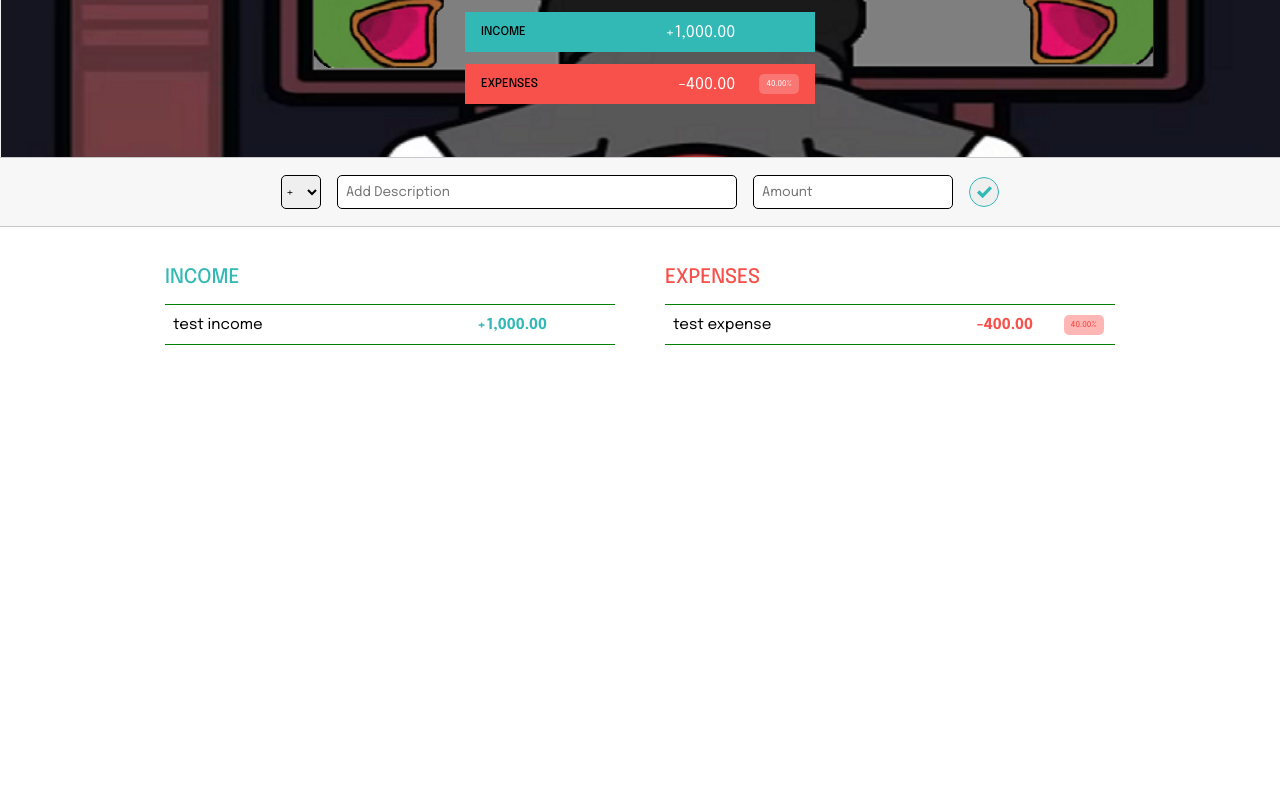
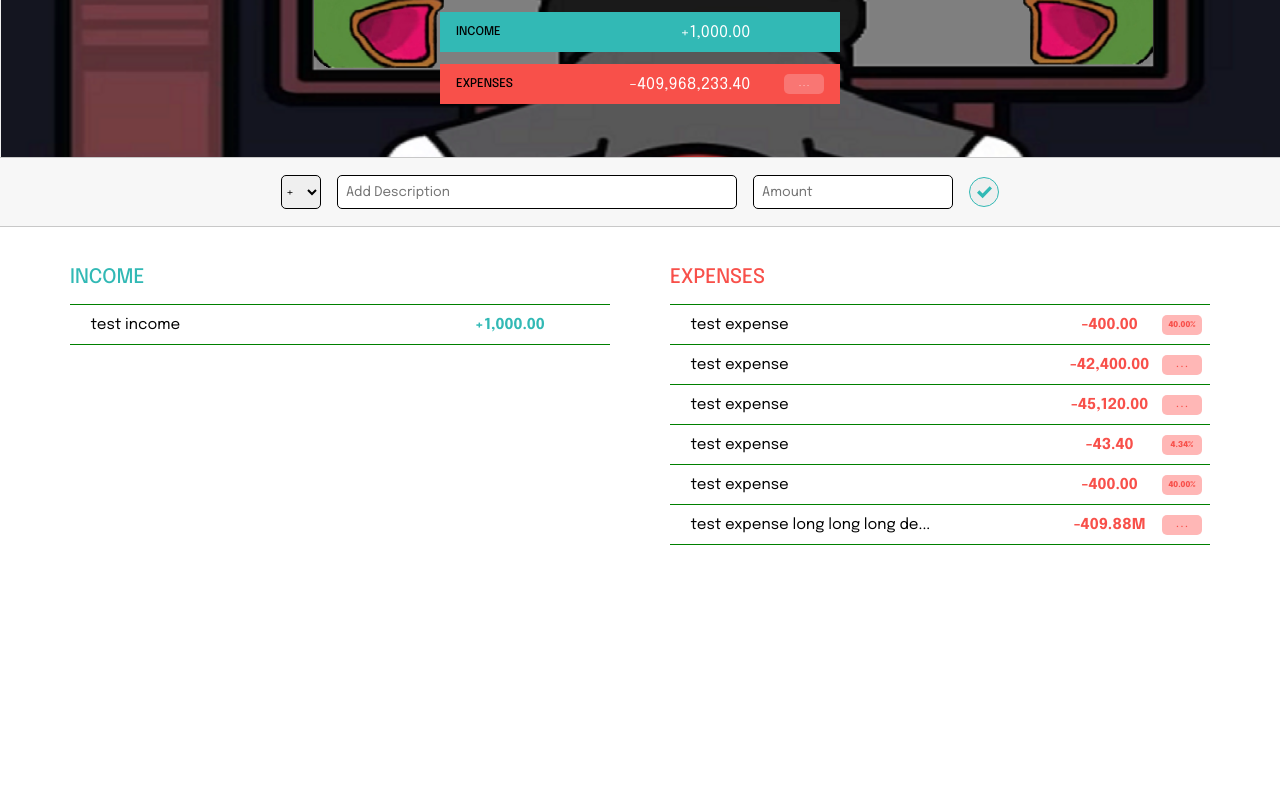
Before and after one commit to jhake/AvionExpenseTracker, a plain HTML site: page index.html in a window 1280 px wide. Shown: the part 143-933 px from the top of the page. Drawn offline with Linux system fonts and the light colour scheme.

Commit message:
Many changes

```diff
--- a/index.html
+++ b/index.html
@@ -43,7 +43,7 @@
                     <option value="-">-</option>
                 </select>
                 <input type="text" id="inputDescription" placeholder="Add Description" required>
-                <input type="number" id="inputAmount" placeholder="Amount" step="any" required>
+                <input type="number" id="inputAmount" placeholder="Amount" step="any" max="10E15" required>
                 <button id="submit">
                     <svg xmlns="http://www.w3.org/2000/svg" width="24" height="24" viewBox="0 0 24 24"><path d="M20.285 2l-11.285 11.567-5.286-5.011-3.714 3.716 9 8.728 15-15.285z"/></svg>
                 </button>
@@ -56,36 +56,11 @@
             <div id="incomeContainer">
                 <h2>INCOME</h2>
                 <ul>
-                    <!-- <li>
-                        <h3>
-                            Paycheck
-                        </h3>
-                        <span class="amount">
-                            1000
-                        </span>
-                        <span class="cross-button">
-                            X
-                        </span>
-                    </li> -->
                 </ul>
             </div>
             <div id="expenseContainer">
                 <h2>EXPENSES</h2>
                 <ul>
-                    <!-- <li>
-                        <h3>
-                            Rent
-                        </h3>
-                        <span class="amount">
-                            -10000
-                        </span>
-                        <span class="cross-button">
-                            X
-                        </span>
-                        <div class="percent">
-                            10%
-                        </div>
-                    </li> -->
                 </ul>
             </div>
         </div>
--- a/script.js
+++ b/script.js
@@ -19,6 +19,11 @@ window.onload = function() {
     // Example entries, as if loaded from database
     entries.push(new Entry("test income", 1000))
     entries.push(new Entry("test expense", -400))
+    entries.push(new Entry("test expense", -42400))
+    entries.push(new Entry("test expense", -45120))
+    entries.push(new Entry("test expense", -43.400))
+    entries.push(new Entry("test expense", -400))
+    entries.push(new Entry("test expense long long long description", -409879870))
     updateDisplays()
 }
 
@@ -36,25 +41,31 @@ const Entry = function(description, amount) {
 
         percentContainer.className = "percent-container"
         amountElement.className = "amount"
-        crossButton.className = "cross-button"
+        crossButton.className = "cross-button hidden"
         percentElement.className = "percent"
 
         percentContainer.appendChild(percentElement)
 
-        descriptionElement.innerHTML = description.substring(0, 25)
-        if(description.length > 25){
+        descriptionElement.innerHTML = description.substring(0, 30)
+        if(description.length > 30){
             descriptionElement.innerHTML += "..."
         }
-        amountElement.innerHTML = (amount >= 0)? "+" : ""
-        amountElement.innerHTML += (moneyFormatter(amount))
+        console.log(amount)
+        if(amount >= 1E6 || amount <= -1E6) {
+            amountElement.innerHTML += moneyFormatterShort(amount)
+        } else {
+
+            amountElement.innerHTML += moneyFormatter(amount)
+        }
         crossButton.innerHTML = "×"
         crossButton.onclick = removeItem
 
         newLi.appendChild(descriptionElement)
         newLi.appendChild(amountElement)
-        if(amount < 0){
-            newLi.appendChild(percentContainer)
+        if(amount >= 0){
+            percentElement.classList.add("fake")
         }
+        newLi.appendChild(percentContainer)
         newLi.appendChild(crossButton)
 
         newLi.entry = this
@@ -62,8 +73,13 @@ const Entry = function(description, amount) {
         let parent = (amount >= 0)? incomeContainer : expenseContainer
         parent.appendChild(newLi)
 
-        newLi.onmouseover = onmouseoverHandler
-        newLi.onmouseleave = onmouseleaveHandler
+        if(amount >= 1E6 || amount <= -1E6) {
+            amountElement.onmouseover = onmouseoverAmtHandler
+            amountElement.onmouseleave = onmouseleaveAmtHandler
+        }
+
+        newLi.onmouseover = onmouseoverLiHandler
+        newLi.onmouseleave = onmouseleaveLiHandler
 
         return newLi
     } ) ();
@@ -121,15 +137,10 @@ const updateDisplays = function() {
     let totalExpense = getTotalExpense()
     let totalBudget = totalIncome + totalExpense
 
-    incomeDisplay.querySelector("span").innerHTML = "+" + moneyFormatter(totalIncome)
+    incomeDisplay.querySelector("span").innerHTML = moneyFormatter(totalIncome)
     expenseDisplay.querySelector("span").innerHTML = moneyFormatter(totalExpense)
 
-    if(totalBudget >= 0) {
-        totalDisplay.innerHTML = "+"
-    } else {
-        totalDisplay.innerHTML = ""
-    }
-    totalDisplay.innerHTML += moneyFormatter(totalBudget)
+    totalDisplay.innerHTML = moneyFormatter(totalBudget)
 
     entries.forEach( entry => {
         if (entry.amount < 0) {
@@ -183,20 +194,74 @@ const updatePercent = function() {
     percentElement.innerHTML = percentFormatter(-expense/totalIncome)
 }
 
-const onmouseoverHandler = function() {
+const onmouseoverLiHandler = function() {
     let crossButton = this.querySelector(".cross-button")
-    crossButton.classList.add("displayed")
+    crossButton.classList.remove("hidden")
 }
 
-const onmouseleaveHandler = function() {
+const onmouseleaveLiHandler = function() {
     let crossButton = this.querySelector(".cross-button")
-    crossButton.classList.remove("displayed")
+    crossButton.classList.add("hidden")
 }
 
-var moneyFormatter = new Intl.NumberFormat('en-US', {
-    minimumFractionDigits: 2,
-    maximumFractionDigits: 2,
-}).format
+const onmouseoverAmtHandler = function() {
+    let descriptionElement = this.parentElement.querySelector("h3")
+
+    this.classList.add("expanded")
+    descriptionElement.classList.remove("expanded")
+    descriptionElement.classList.add("collapsed")
+
+    this.innerHTML = moneyFormatter(this.parentElement.entry.amount)
+}
+
+const onmouseleaveAmtHandler = function() {
+    let descriptionElement = this.parentElement.querySelector("h3")
+
+    this.classList.remove("expanded")
+    descriptionElement.classList.remove("collapsed")
+
+    this.innerHTML = moneyFormatterShort(this.parentElement.entry.amount)
+}
+
+var moneyFormatterShort = function(num) {
+    let absNum = Math.abs(num)
+    let si = [
+          { value: 1, symbol: "" },
+          { value: 1E3, symbol: "K" },
+          { value: 1E6, symbol: "M" },
+          { value: 1E9, symbol: "B" },
+          { value: 1E12, symbol: "T" },
+          { value: 1E15, symbol: "Q" },
+    ]
+    let i;
+    for (i = si.length - 1; i > 0; i--) {
+        if (absNum >= si[i].value) {
+            break;
+        }
+    }
+
+    let formattedString = (absNum / si[i].value).toFixed(2) + si[i].symbol;
+    if(num >= 0) {
+        formattedString = "+" + formattedString
+    } else {
+        formattedString = "-" + formattedString
+    }
+
+    return formattedString
+}
+
+var moneyFormatter = function(num) {
+    let formattedString = new Intl.NumberFormat('en-US', {
+        minimumFractionDigits: 2,
+        maximumFractionDigits: 2,
+    }).format(num)
+
+    if(num >= 0) {
+        formattedString = "+" + formattedString
+    }
+
+    return formattedString
+}
 
 const percentFormatter = function(value) {
     if(value == Infinity || value == -Infinity || isNaN(value)) {
--- a/styles.css
+++ b/styles.css
@@ -67,7 +67,7 @@ header .percent {
     display: flex;
     align-items: center;
     height: 40px;
-    width: 70%;
+    width: 80%;
     padding: 16px 16px;
     margin-top: 12px;
 }
@@ -173,6 +173,7 @@ button:hover svg {
 
 #expenseIncome .container {
     height: 1000px;
+    width: 1200px;
     padding-top: 40px;
     justify-content: space-around;
 }
@@ -204,6 +205,7 @@ li {
     height: 40px;
     display: flex;
     align-items: center;
+    justify-content: flex-end;
     border-bottom: 1px solid green;
     padding: 0 8px;
 }
@@ -212,17 +214,21 @@ li h3 {
     width: 70%;
     font-size: 15px;
     font-weight: 400;
+    white-space: nowrap;
+    transition: width 0.5s;
 }
 
 li .amount {
     width: 20%;
     font-size: 15px;
     font-weight: 700;
+    transition: width 0.5s;
+    text-align: center;
 }
 
 
 li .percent-container {
-    width: 10%;
+    width: 40px;
     font-size: 8px;
 }
 
@@ -237,11 +243,8 @@ li .percent-container {
     display: flex;
     align-items: center;
     justify-content: center;
-    display: none;
-}
-
-.cross-button.displayed {
     display: flex;
+    margin-left: 8px;
 }
 
 .cross-button:hover {
@@ -253,7 +256,19 @@ li .percent-container {
 li .percent {
     background: rgb(255, 183, 182);
     color: #F8504A;
-    font-weight: 500;
+    font-weight: 800;
+}
+
+li .collapsed {
+    visibility: hidden;
+    width: 0%;
+    transition: width 0.5s;
+}
+
+li .expanded {
+    width: 90%;
+    text-align: center;
+    transition: width 0.5s;
 }
 
 .percent {
@@ -265,3 +280,11 @@ li .percent {
     align-items: center;
     justify-content: center;
 }
+
+.hidden {
+    display: none;
+}
+
+li .fake {
+    background: rgba(0, 0, 0, 0);
+}
```
